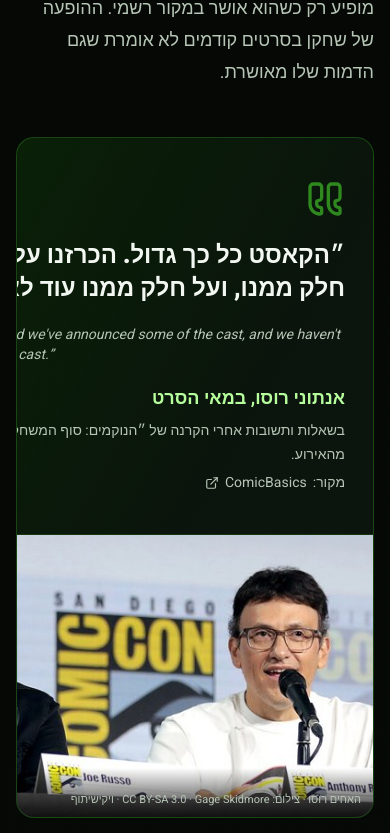
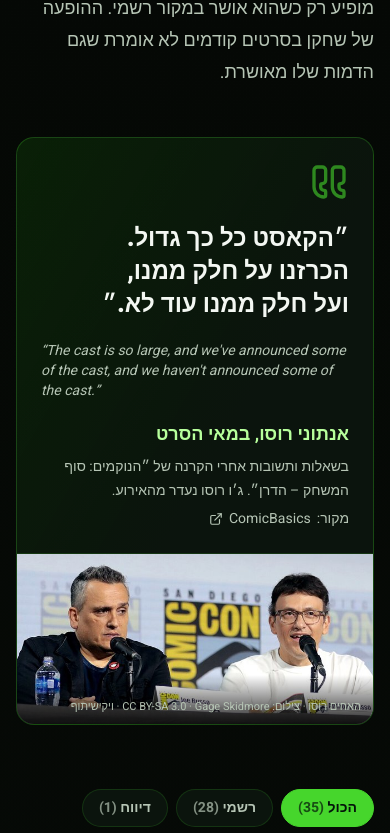
Before and after one commit to marvel-gikim/marvel-gikim.github.io, a React (Vite) app: page / in a window 390 px wide. Shown: the part 3160-3993 px from the top of the page. Built offline with nearby package versions, Linux system fonts and the light colour scheme.

Commit message:
Quote block: show the full Russo photo and fix mobile overflow
Co-Authored-By: Claude Opus 5.5 <noreply@anthropic.com>
Claude-Session: https://claude.ai/code/session_015xnhENfdwhkycrBehS6H9r

```diff
--- a/src/components/directors-quote.tsx
+++ b/src/components/directors-quote.tsx
@@ -15,25 +15,25 @@ interface DirectorsQuoteProps {
 /** Editorial pull quote with a freely-licensed photo of the directors. */
 export function DirectorsQuote({ quoteHe, quoteEn, speakerHe, contextHe, source, photo }: DirectorsQuoteProps) {
   return (
-    <figure className="reveal relative mb-16 grid overflow-hidden rounded-[calc(var(--radius-lg)+0.25rem)] border border-brand/25 bg-[linear-gradient(120deg,rgb(18_77_10/0.35),#0b140d_55%)] md:grid-cols-[minmax(0,1fr)_17rem]">
-      <div className="relative flex flex-col justify-center gap-5 p-7 sm:p-10">
+    <figure className="reveal relative mb-16 grid overflow-hidden rounded-[calc(var(--radius-lg)+0.25rem)] border border-brand/25 bg-[linear-gradient(120deg,rgb(18_77_10/0.35),#0b140d_55%)] grid-cols-1 md:grid-cols-[minmax(0,1.15fr)_minmax(0,1fr)] md:items-center">
+      <div className="relative flex min-w-0 flex-col justify-center gap-5 p-6 sm:p-10">
         <Quote aria-hidden className="size-10 -scale-x-100 text-brand/60" />
         <blockquote className="text-2xl leading-snug font-black text-balance sm:text-3xl lg:text-4xl">״{quoteHe}״</blockquote>
-        <p className="text-sm text-muted italic" lang="en" dir="ltr">“{quoteEn}”</p>
+        <p className="text-sm break-words text-muted italic" lang="en" dir="ltr">“{quoteEn}”</p>
         <figcaption className="flex flex-col gap-1.5">
           <span className="text-lg font-bold text-brand-pale">{speakerHe}</span>
           <span className="text-sm leading-6 text-muted">{contextHe}</span>
           <SourceLink source={source} />
         </figcaption>
       </div>
-      <div className="relative min-h-64 border-t border-border md:border-t-0 md:border-s">
+      <div className="relative min-w-0 border-t border-border md:m-6 md:overflow-hidden md:rounded-[var(--radius-lg)] md:border md:border-border">
         <SmartImage
           src={photo?.file}
           alt="האחים אנתוני וג׳ו רוסו"
-          width={photo?.width ?? 4}
-          height={photo?.height ?? 5}
-          focus="50% 25%"
-          className="h-full w-full md:absolute md:inset-0 md:aspect-auto!"
+          width={photo?.width ?? 16}
+          height={photo?.height ?? 9}
+          focus="50% 30%"
+          className="w-full"
         />
         {photo && (
           <p className="absolute inset-x-0 bottom-0 truncate bg-gradient-to-t from-black/85 to-transparent px-3 pt-6 pb-2 text-[11px] text-muted">
```
Also changed, not shown: q-d.png (added), q-m.png (added), 4 other files (tests, documents, lock files or other folders).
